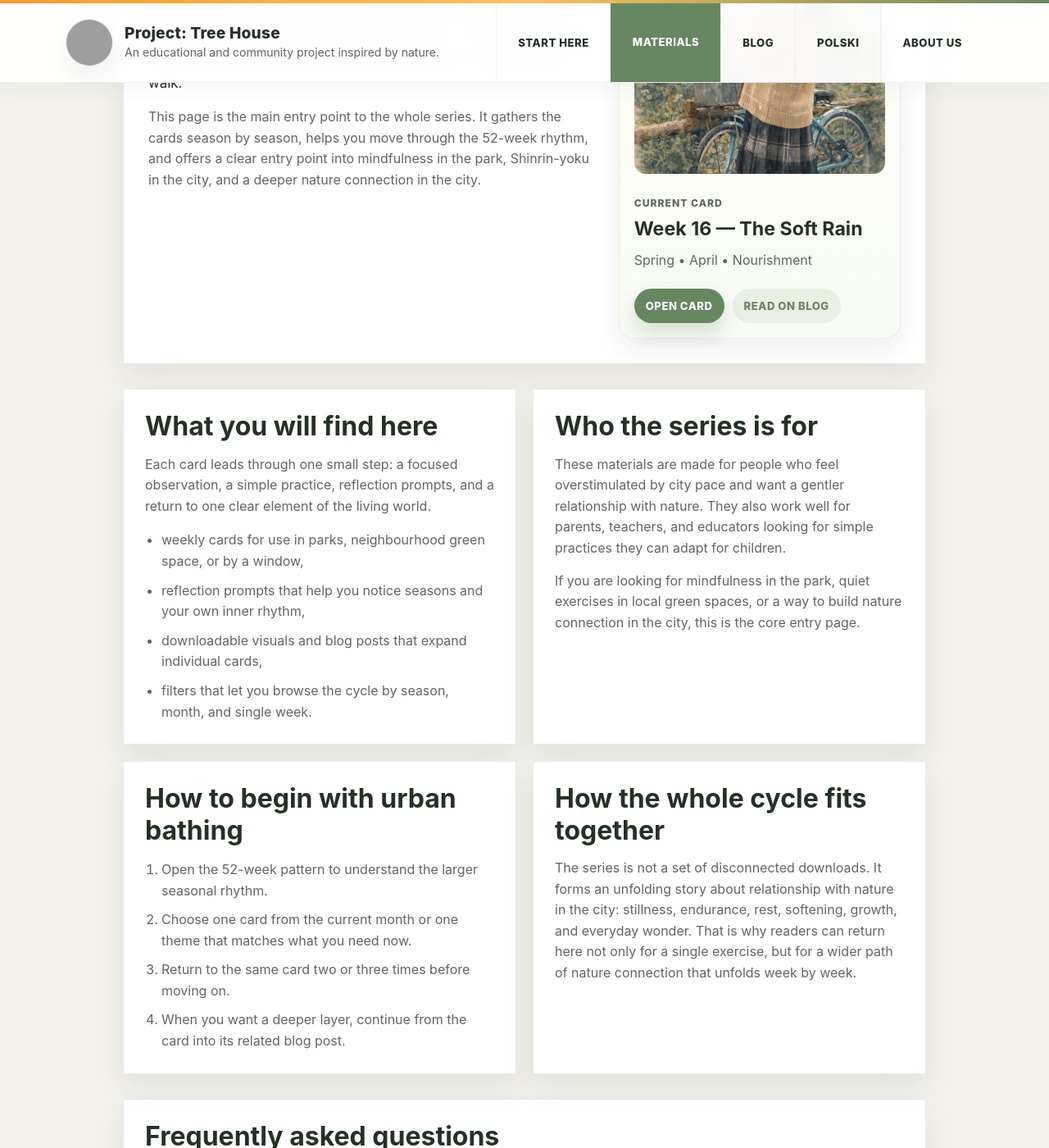
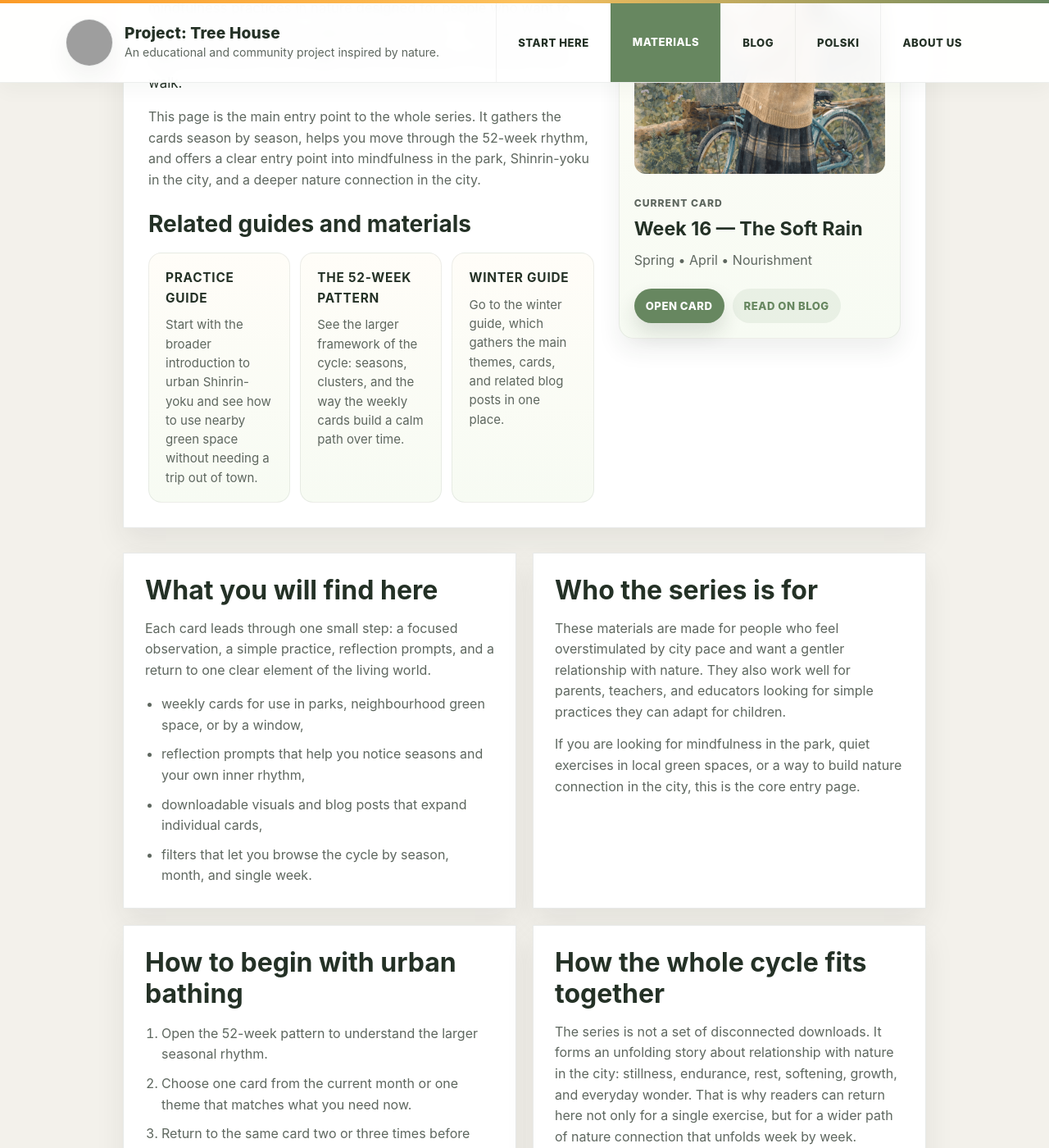
Before and after one commit to akonkia/domeknadrzewie, a Jekyll site: the page en/materials/urban-bathing/index.html, which Jekyll copies as it is, in a window 1280 px wide and 1400 px high, scrolled down 699 px. Shown: the whole window at 82% size. Built offline with Jekyll 4.4.1, drawn with Linux system fonts in a browser that asks for light colours; some of the changed text lies outside the part shown; grey boxes are pictures that could not be loaded.

Commit message:
Move urban bathing guides into intro column

```diff
--- a/en/materials/urban-bathing/index.html
+++ b/en/materials/urban-bathing/index.html
@@ -268,8 +268,8 @@
       color: var(--sage);
     }
 
-    .series-guides {
-      margin-bottom: 30px;
+    .series-copy .series-guides {
+      margin-top: 24px;
     }
 
     .series-guides h2 {
@@ -504,6 +504,23 @@
           <h2>Urban forest bathing as a mindfulness practice in nature</h2>
           <p class="series-lead">Urban forest bathing is a weekly card series that brings the spirit of Shinrin-yoku into the reality of everyday city life. These are mindfulness practices in nature designed for people who want to reconnect with greenery without leaving town — in a park, between apartment blocks, by a single tree, at a window, or during a short walk.</p>
           <p>This page is the main entry point to the whole series. It gathers the cards season by season, helps you move through the 52-week rhythm, and offers a clear entry point into mindfulness in the park, Shinrin-yoku in the city, and a deeper nature connection in the city.</p>
+          <div class="series-guides">
+            <h2>Related guides and materials</h2>
+            <div class="series-links" aria-label="Related materials">
+              <a class="series-link-card" href="/blog/2026/04/03/Urban-forest-bathing-how-to-practice-Shinrin-yoku-without-leaving-the-city/">
+                <strong>Practice guide</strong>
+                <span>Start with the broader introduction to urban Shinrin-yoku and see how to use nearby green space without needing a trip out of town.</span>
+              </a>
+              <a class="series-link-card" href="/en/materials/urban-bathing/52-week-pattern.html">
+                <strong>The 52-week pattern</strong>
+                <span>See the larger framework of the cycle: seasons, clusters, and the way the weekly cards build a calm path over time.</span>
+              </a>
+              <a class="series-link-card" href="/en/winter-mindfulness-cards-a-guide-to-themes-practices-and-materials/">
+                <strong>Winter guide</strong>
+                <span>Go to the winter guide, which gathers the main themes, cards, and related blog posts in one place.</span>
+              </a>
+            </div>
+          </div>
         </div>
         <aside class="series-current-card" aria-label="Current card">
           <div class="series-current-card-figure">
@@ -571,24 +588,6 @@
           <summary>Can these practices also be used with children?</summary>
           <p>Yes. Many cards work well with children when used as invitations to notice, listen, breathe, and observe simple seasonal changes together. A gentle example is <a href="/en/quiet-return-exercise-mindfulness-for-spring/">Quiet Return</a>, which is built around revisiting a familiar place and noticing what has changed.</p>
         </details>
-      </div>
-    </section>
-
-    <section class="series-guides">
-      <h2>Related guides and materials</h2>
-      <div class="series-links" aria-label="Related materials">
-        <a class="series-link-card" href="/blog/2026/04/03/Urban-forest-bathing-how-to-practice-Shinrin-yoku-without-leaving-the-city/">
-          <strong>Practice guide</strong>
-          <span>Start with the broader introduction to urban Shinrin-yoku and see how to use nearby green space without needing a trip out of town.</span>
-        </a>
-        <a class="series-link-card" href="/en/materials/urban-bathing/52-week-pattern.html">
-          <strong>The 52-week pattern</strong>
-          <span>See the larger framework of the cycle: seasons, clusters, and the way the weekly cards build a calm path over time.</span>
-        </a>
-        <a class="series-link-card" href="/en/winter-mindfulness-cards-a-guide-to-themes-practices-and-materials/">
-          <strong>Winter guide</strong>
-          <span>Go to the winter guide, which gathers the main themes, cards, and related blog posts in one place.</span>
-        </a>
       </div>
     </section>
 
```
Also changed, not shown: materialy/kapiele_miejskie/index.html (+19 -20 lines).
